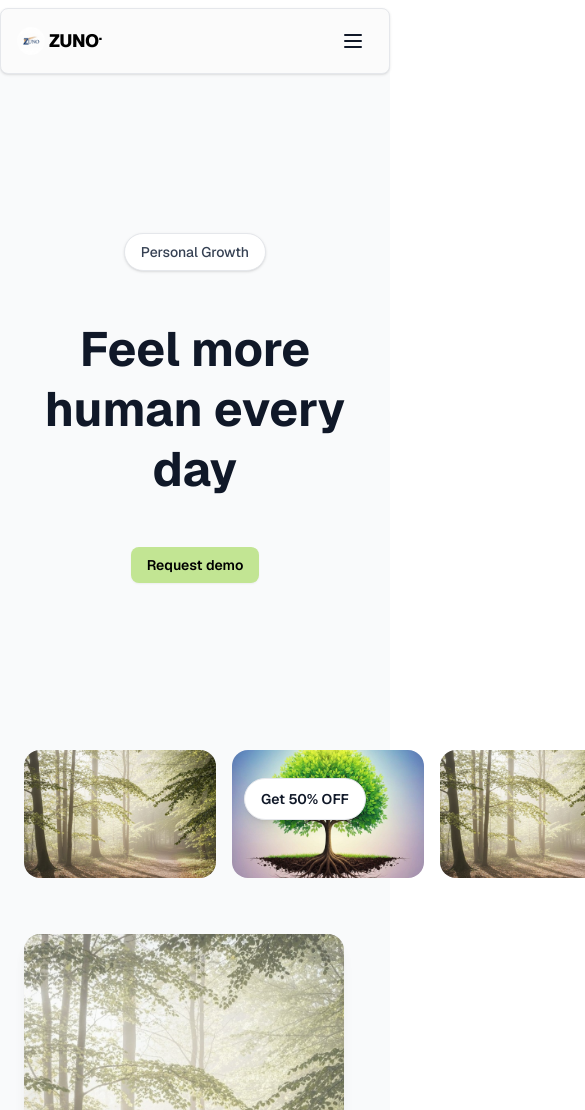
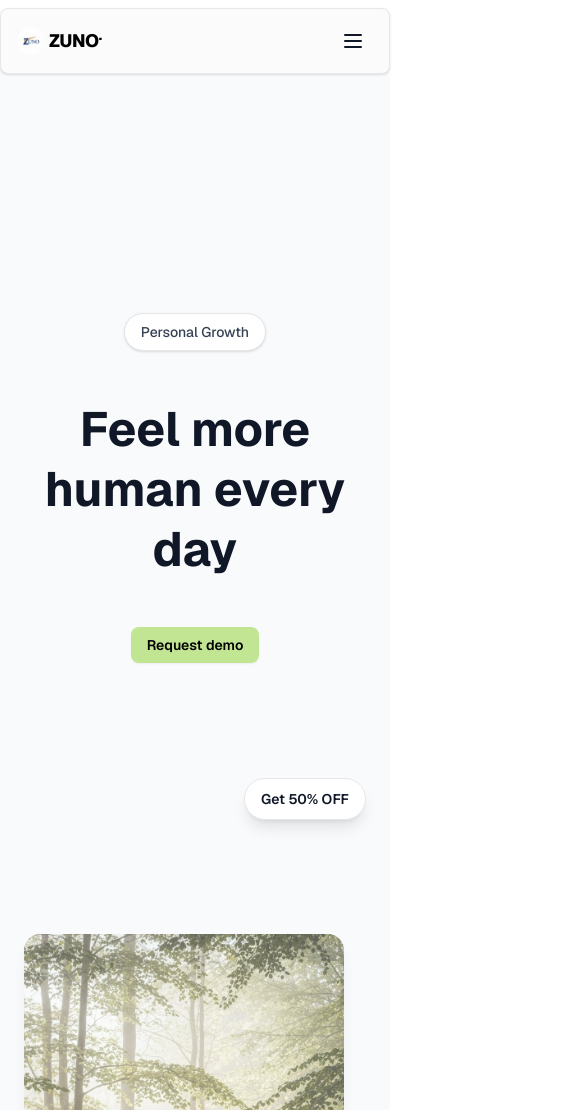
Before and after one commit to alshohid/backbencher-frontend-task, a Next.js app: page / in a window 390 px wide. Shown: the top 1110 px of the page, 585 px wide, since content can reach past the window. Built offline with nearby package versions, Linux system fonts and the light colour scheme.

Commit message:
finished

```diff
--- a/components/Hero/HeroGallery.tsx
+++ b/components/Hero/HeroGallery.tsx
@@ -6,7 +6,7 @@ import Image from "next/image"
 
 export function HeroGallery() {
   return (
-    <div className="w-full px-6 pb-8 ">
+    <div className="w-full px-6 pb-8  hidden md:block">
       <div className="flex gap-4 items-center  overflow-x-auto scrollbar-hide">
         {images.map((img, index) => (
           <div
```
